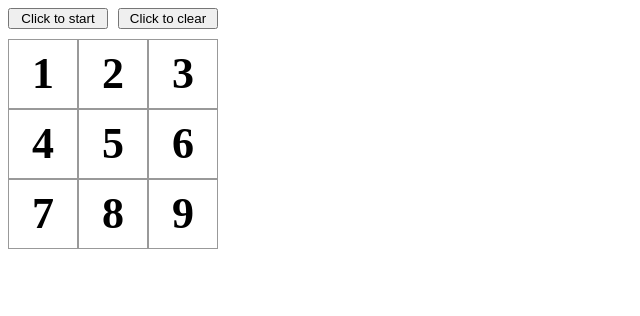
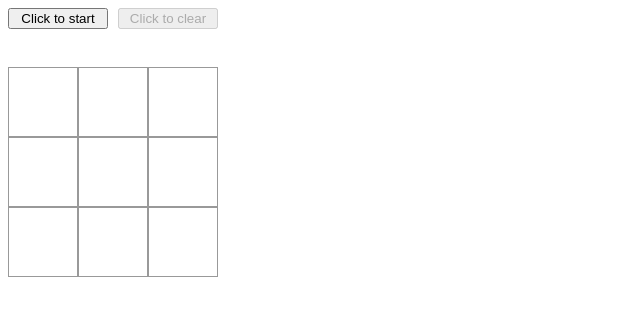
Before and after one commit to BelyOleg/learning-react, a React app: page / in a window 1280 px wide. Shown: the whole page, without its empty margins (0-640 px from the left). Built offline with nearby package versions, Linux system fonts and the light colour scheme.

Commit message:
add base interactivity

```diff
--- a/src/components/Board.js
+++ b/src/components/Board.js
@@ -5,23 +5,34 @@ import React from 'react'
 import Square from './Square'
 
 class Board extends React.Component {
+    _renderSquare(i) {
+        return (
+            <Square
+                value={this.props.arySquares[i]}
+                index={i}
+                onClick={() => {this.props.onSqureClick(i)}}
+                isActive={this.props.isGameStarted && !this.props.arySquares[i]}
+            />
+        )
+    }
+
     render(){
         return (
             <div>
                 <div className="square-row">
-                    <Square id={1} />
-                    <Square id={2} />
-                    <Square id={3} />
+                    {this._renderSquare(0)}
+                    {this._renderSquare(1)}
+                    {this._renderSquare(2)}
                 </div>
                 <div className="square-row">
-                    <Square id={4} />
-                    <Square id={5} />
-                    <Square id={6} />
+                    {this._renderSquare(3)}
+                    {this._renderSquare(4)}
+                    {this._renderSquare(5)}
                 </div>
                 <div className="square-row">
-                    <Square id={7} />
-                    <Square id={8} />
-                    <Square id={9} />
+                    {this._renderSquare(6)}
+                    {this._renderSquare(7)}
+                    {this._renderSquare(8)}
                 </div>
             </div>
         )
--- /dev/null
+++ b/src/components/Button.js
@@ -0,0 +1,16 @@
+/**
+ * Created by Bely Oleg on 11.05.2018.
+ */
+import React from "react";
+
+function Button(props) {
+    return (
+        <button disabled={props.isDisabled}
+                className={`button ${ props.className}`}
+                onClick={props.onClick}>
+            {props.text}
+        </button>
+    )
+}
+
+export default Button;
--- a/src/components/Game.js
+++ b/src/components/Game.js
@@ -3,27 +3,80 @@
  */
 import React from 'react'
 import Board from './Board'
+import Button from './Button'
 
 class Game extends React.Component {
+    state = this.getDefaultState();
+
+    CONSTS = {
+        X: 'X',
+        O: 'O'
+    };
+
+    getDefaultState() {
+        return {
+            arySquares: Array(9).fill(null),
+            isMoveX: true,
+            isGameStarted: false
+        }
+    }
+
     onStartClick = () => {
-        console.log('start clicked');
+        this.setState({
+            isGameStarted: true
+        });
     };
 
     onClearClick = () => {
-        console.log('clear clicked');
+        this.setState(this.getDefaultState);
+    };
+
+    onSquareClick = (index) => {
+        let state = this.state,
+            arySquares = state.arySquares.slice(),
+            hasValue = arySquares[index] !== null,
+            isMoveX = state.isMoveX;
+
+        if(state.isGameStarted && !hasValue){
+            arySquares[index] = isMoveX ? this.CONSTS.X : this.CONSTS.O;
+
+            this.setState({
+                arySquares: arySquares,
+                isMoveX: !isMoveX
+            });
+        }
     };
 
     render(){
+        let nextMoveText = this.state.isMoveX ? this.CONSTS.X : this.CONSTS.O,
+            isButtonStartDisabled = this.state.isGameStarted,
+            isButtonClearDisabled = !isButtonStartDisabled,
+            labelMoveStyle = this.state.isGameStarted ? {} : {visibility: 'hidden '};
+
         return ([
             <div key={1} className="button-row" >
-                <button className="button button-left" onClick={this.onStartClick}>
-                    Click to start
-                </button>
-                <button className="button" onClick={this.onClearClick}>
-                    Click to clear
-                </button>
+                <Button isDisabled={isButtonStartDisabled}
+                        onClick={this.onStartClick}
+                        className="button-left"
+                        text="Click to start"
+                />
+                <Button isDisabled={isButtonClearDisabled}
+                        onClick={this.onClearClick}
+                        text="Click to clear"
+                />
             </div>,
-            <Board key={2} />
+
+            <div key={2}
+                    className="label-move"
+                    style={labelMoveStyle}>
+                Next move for <strong>{nextMoveText}</strong>
+            </div>,
+
+            <Board key={3}
+                    arySquares={this.state.arySquares}
+                    onSqureClick={this.onSquareClick}
+                   isGameStarted={this.state.isGameStarted}
+            />
         ])
     }
 }
--- a/src/components/Square.js
+++ b/src/components/Square.js
@@ -4,14 +4,16 @@
 import React from "react";
 
 class Square extends React.Component {
-    onClick = () => {
-        console.log(`square ${this.props.id} clicked`)
-    };
+    render(){
+        let className = 'square ';
 
-    render(){
+        if(!this.props.isActive){
+            className += 'square-disabled';
+        }
+
         return (
-            <div onClick={this.onClick} className="square">
-                {this.props.id}
+            <div onClick={this.props.onClick} className={className}>
+                {this.props.value}
             </div>
         )
     }
--- a/src/style.css
+++ b/src/style.css
@@ -8,6 +8,10 @@
     font-weight: bold;
     text-align: center;
     cursor: pointer;
+}
+
+.square-disabled {
+    cursor: default;
 }
 
 .square-row:after {
@@ -22,8 +26,17 @@
 
 .button {
     width: 100px;
+    cursor: pointer;
+}
+
+.button:disabled {
+    cursor: default;
 }
 
 .button-left {
     margin-right: 10px;
 }
+
+.label-move {
+    padding-bottom: 10px;
+}
```
